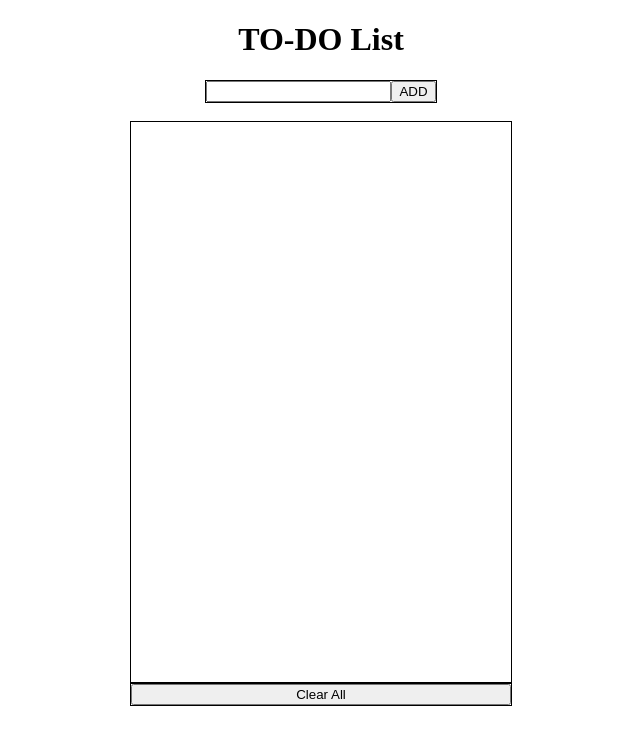
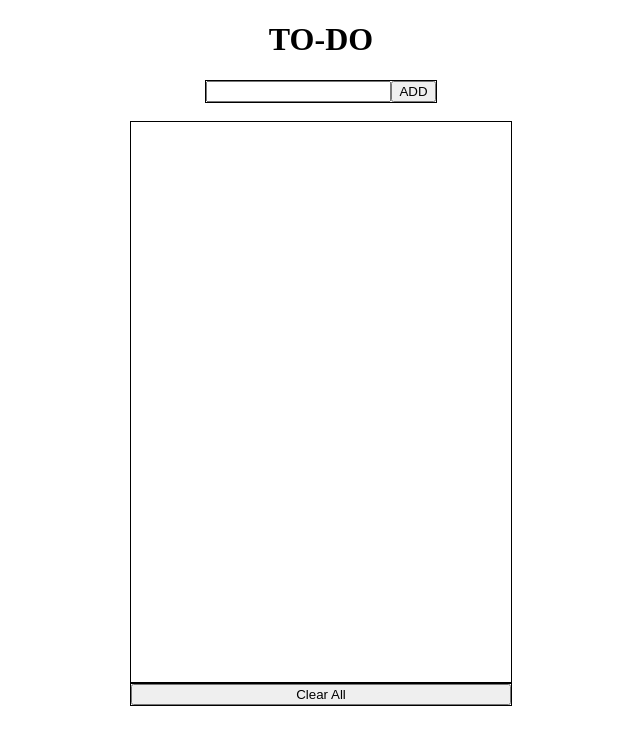
Before and after one commit to M4-Webiee/M4-Webiee.github.io-ToDo, a plain HTML site: page index.html in a window 1280 px wide. Shown: the whole page, without its empty margins (319-959 px from the left). Drawn offline with Linux system fonts and the light colour scheme.

Commit message:
Update index.html

```diff
--- a/index.html
+++ b/index.html
@@ -7,7 +7,7 @@
     <link rel="stylesheet" href="Style.css">
 </head>
 
-<h1>TO-DO List</h1>
+<h1>TO-DO</h1>
 
 <div id="inputDiv">
 <input id="inputData" name="inputData">
```
